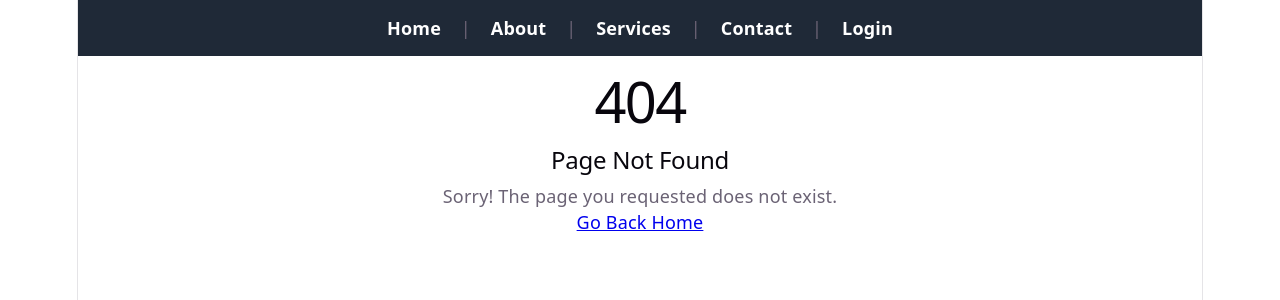
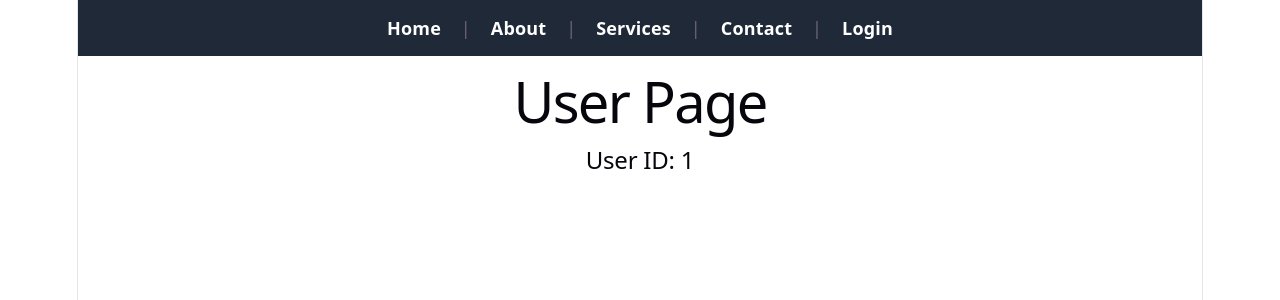
Before and after one commit to Md-Abul-Kalam-Azad-318/react-learning, a React (Vite) app: page /user/1 in a window 1280 px wide. Before the commit this address had no page. Shown: the top 300 px of the page. Built offline with nearby package versions, Linux system fonts and the light colour scheme.

Commit message:
Topic 12 (Part 8): Passing Data Between Pages using URL Parameters (useParams)

```diff
--- a/src/App.jsx
+++ b/src/App.jsx
@@ -1,26 +1,30 @@
+import React from 'react'
 import {Routes, Route} from "react-router-dom";
 
+import Navbar from "./components/Navbar";
 import Home from "./pages/Home";
 import About from "./pages/About";
 import Services from "./pages/Services";
 import Contact from "./pages/Contact";
-import Navbar from "./components/Navbar";
 import Login from "./pages/Login";
+import User from "./pages/User";
 import NotFound from "./pages/NotFound";
 
-function App() {
+const App = () => {
   return (
     <div>
-      <Navbar />
-      <Routes>
-
+        <Navbar />
+        <Routes>
         <Route path = "/" element = {<Home />} />
         <Route path = "/about" element = {<About />} />
         <Route path = "/services" element = {<Services />} />
         <Route path = "/contact" element = {<Contact/>} />
         <Route path="/login" element = {<Login />}/>
+
+        <Route path = "/user/:id" element = {<User />}/>
+
         <Route path="*" element = {<NotFound />} />
-      </Routes>
+    </Routes>
     </div>
   );
 }
--- /dev/null
+++ b/src/pages/User.jsx
@@ -0,0 +1,20 @@
+import React from 'react'
+import { useParams } from 'react-router-dom';
+
+function User() {
+
+    //const params = useParams();
+    const {id} = useParams();
+
+  return (
+    <div>
+        <h1>User Page</h1>
+
+        {/* <h2>User ID: {params.id}</h2> */}
+        <h2>User ID: {id}</h2>
+
+    </div>
+  );
+}
+
+export default User;
```
